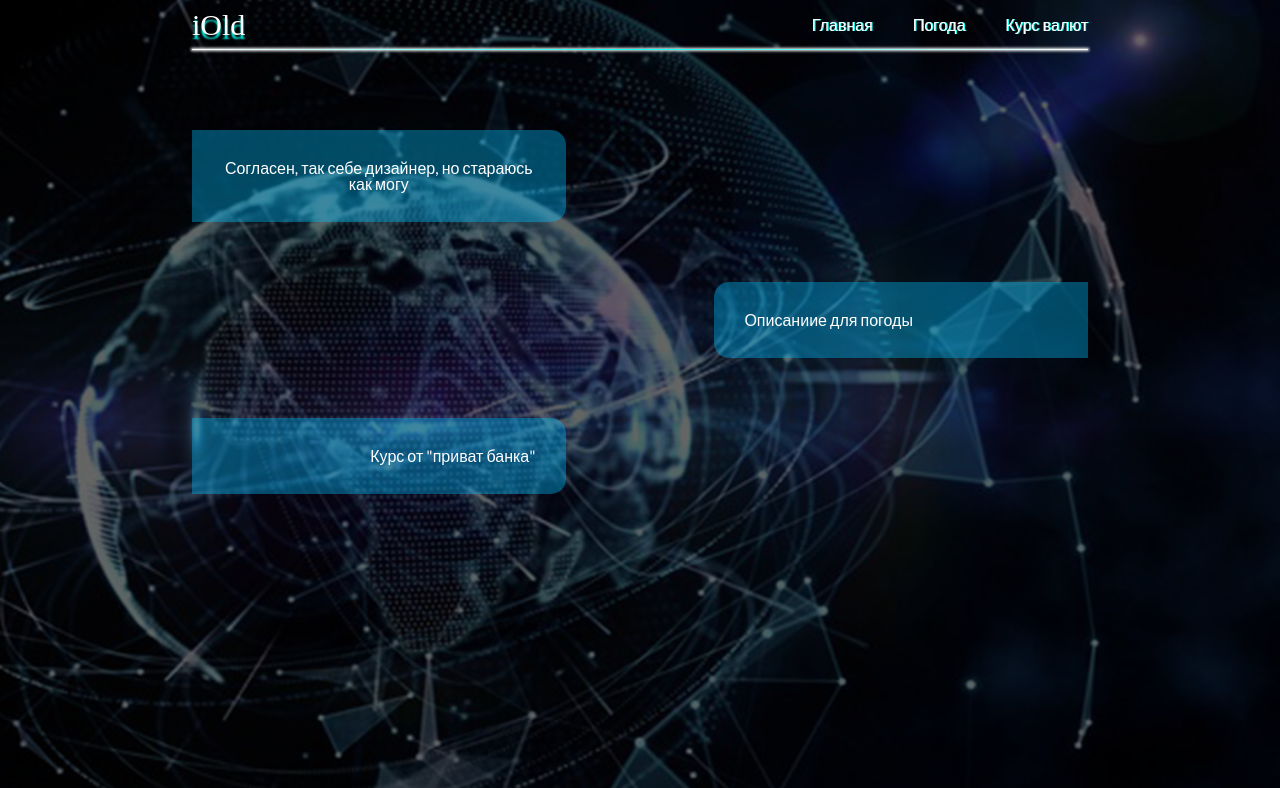
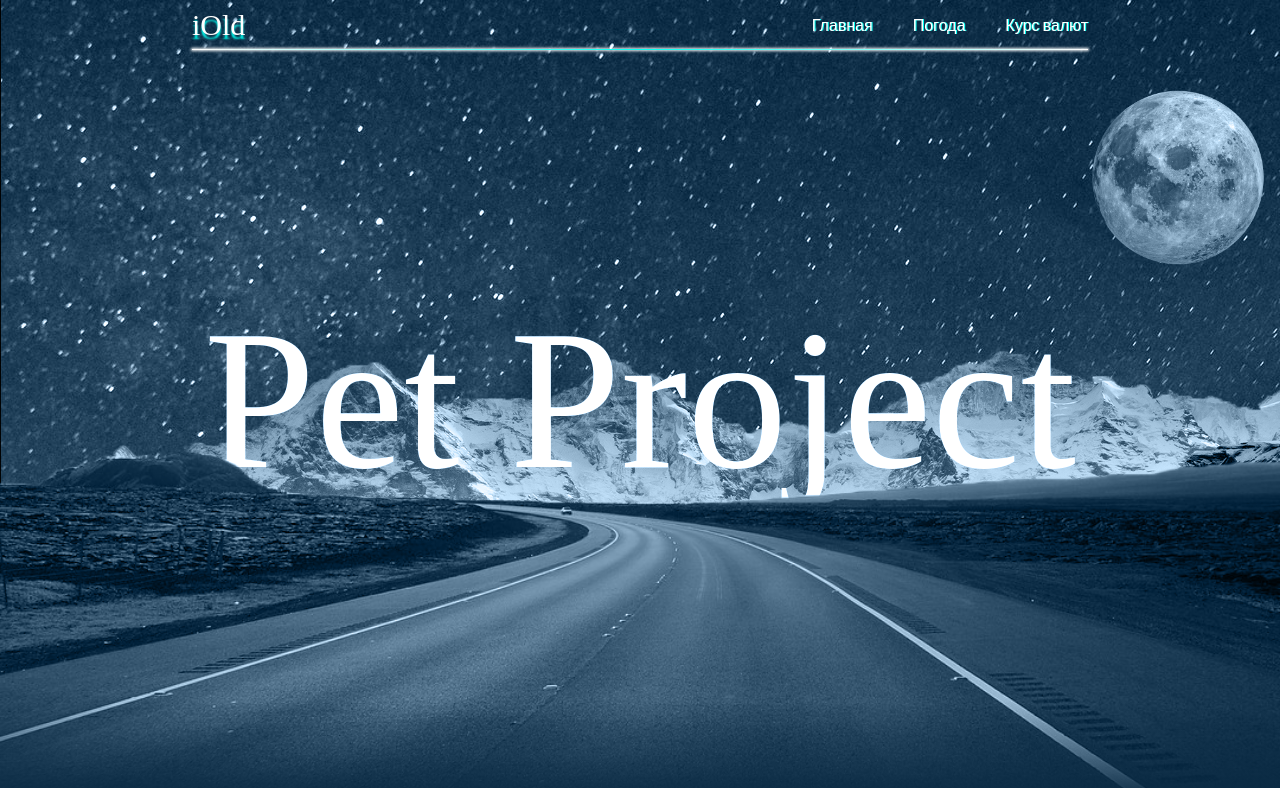
Before and after one commit to iOlld/firstReactApp, a React app in the folder my-app/: page / in a window 1280 px wide. Shown: the top 788 px of the page. Built offline with nearby package versions, Linux system fonts and the light colour scheme; a web font is replaced by a local one.

Commit message:
add parallax to home page

```diff
--- a/my-app/src/Footer/Footer.js
+++ b/my-app/src/Footer/Footer.js
@@ -11,7 +11,7 @@ class Footer extends React.Component {
     render() {
         return (
             <footer className="Footer">
-
+                <p>Footer в процессе</p>
             </footer>
         )
     }
--- a/my-app/src/Footer/Footer.scss
+++ b/my-app/src/Footer/Footer.scss
@@ -0,0 +1,7 @@
+.Footer{
+    background: grey;
+    p{
+        color: honeydew;
+        font-size: 25px;
+    }
+}
--- a/my-app/src/Header/Header.scss
+++ b/my-app/src/Header/Header.scss
@@ -14,7 +14,7 @@
     flex-wrap: wrap;
     justify-content: space-between;
     align-items: center;
-    z-index: 11;
+    z-index: 101; // далматинец
     padding: 10px 0px;
     // margin: 0px 10px;
 
--- a/my-app/src/Home/Home.js
+++ b/my-app/src/Home/Home.js
@@ -2,25 +2,63 @@ import React from 'react';
 import './Home.scss';
 
 class Home extends React.Component {
-    // constructor (props) {
-    //   super(props);
-    //   this.state = {
+    constructor (props) {
+        super(props);
+        this.itemRef = React.createRef();
+        this.bg = React.createRef();
+        this.moon = React.createRef();
+        this.mountain = React.createRef();
+        this.road = React.createRef();
+        this.text = React.createRef();
 
-    //   }
-    // }
+    }
+
+    componentDidMount() {
+        window.addEventListener('scroll', this.windowScroll);
+    }
+
+    componentWillUnmount() {
+        window.removeEventListener('scroll', this.windowScroll);
+    }
+
+
+    windowScroll = () => {
+        let scrollValue = window.scrollY;
+
+        this.bg.current.style.top = scrollValue * 0.5 + 'px';
+        this.moon.current.style.right = scrollValue * 0.5 + 'px';
+        // this.moon.current.style.left = -scrollValue * 0.5 + 'px';
+        // this.mountain.current.style.top = -scrollValue * 0.15 + 'px'; // Так было
+        this.mountain.current.style.top = -scrollValue * 0.05 + 'px';
+        // this.road.current.style.top = scrollValue * 0.1 + 'px';
+        this.road.current.style.top = scrollValue * 0.15 + 'px'; // Так было
+        this.text.current.style.top = scrollValue * 1 + 'px';
+    }
+
+
     render() {
+
         return (
-            <div className="Home">
-                <div className="Home__bg"></div>
+            <div className="Home" >
+                <div className="Home__wrap">
+                    {/* <div className="Home__bg"></div> */}
+
+                    <div className="picture bg" ref={this.bg}></div>
+                    <div className="picture moon" ref={this.moon}></div>
+                    <div className="picture mountain" ref={this.mountain}></div>
+                    <div className="picture road" ref={this.road}></div>
+                    <h1 className="Home__title" ref={this.text}>Pet Project</h1>
+
+                </div>
+
                 <div className="container">
-                    <div className="item__left">
+                        <div className="Home__description" ref={this.itemRef} >
                             <p>Согласен, так себе дизайнер, но стараюсь как могу</p>
                         </div>
-                    <div className="item__right">
+                        <div className="Home__description">
                             <p>Описаниие для погоды</p>
                         </div>
-                    <div className="item__left">
-                        {/* <p>Описаниие для курса валют</p> */}
+                        <div className="Home__description">
                             <p>
                                 Курс от "приват банка"
                             </p>
--- a/my-app/src/Home/Home.scss
+++ b/my-app/src/Home/Home.scss
@@ -1,63 +1,205 @@
-@import '../index.scss';
+// @import '../index.scss';
+
+// .Home{
+//     height: 1000px;
+//     @include bacgrounds (url('img/bgHome.jpg'));
+//     // @include bacgrounds (url('../img/bgHome.jpg'));
+
+
+//     &__bg{
+//         position: fixed;
+//         width: 100%;
+//         // height: 100%;
+//         height: 1000px;
+//         bottom: 0;
+//         background: url('../img/bgHome.jpg');
+//         background-position: bottom;
+//         background-size: cover;
+//         &::before{
+//             content: '';
+//             position: absolute;
+//             top: 0;
+//             left: 0;
+//             right: 0;
+//             bottom: 0;
+//             background: rgba(0, 0, 0, 0.6);
+//         }
+//     }
+
+//     .container{
+//         // display: block;
+
+//         .item__left{
+//             @include items;
+//             border-top-right-radius: 15px;
+//             border-bottom-right-radius: 15px;
+//             align-items: flex-end;
+//             // text-align: left;
+//             // left: 0;
+//             // display: block;
+//             // float: left;
+//         }
+
+//         .item__right{
+//             @include items;
+//             align-self: flex-end;
+//             align-items: flex-start;
+//             border-top-left-radius: 15px;
+//             border-bottom-left-radius: 15px;
+//             // right: 0;
+//             // display: block;
+//             // float: right;
+//         }
+//     }
+// }
+
+
+// @media screen and (max-width: 736px) {
+
+// 	.Home{
+
+//         &__wrap{
+//             margin: 0px 15px;
+//         }
+// 	}
+
+// }
+
+
+
+
 
 .Home{
-    @include bacgrounds (url('img/bgHome.jpg'));
-    // @include bacgrounds (url('../img/bgHome.jpg'));
+    background: #0a2a43;
+    // margin: 0 auto;
+    min-height: 1500px;
+    // min-height: 150vh;
 
+    &__wrap{
+        position: relative;
+        width: 100%;
+        height: 100vh;
+        overflow: hidden;
+        display: flex;
+        // flex-direction: column;
+        align-items: center;
+        justify-content: center;
 
-    &__bg{
-        position: fixed;
-        width: 100%;
-        height: 100%;
-        bottom: 0;
-        background: url('../img/bgHome.jpg');
-        background-position: bottom;
-        background-size: cover;
+        // // !!!!!!!!!!!!!!!!!!!!
+        .picture{
+            position: absolute;
+            top: 0;
+            // left: 0;
+            width: 100%;
+            height: 100%;
+
+            background-repeat: no-repeat;
+
+            // object-fit: cover; // Почитать за это свойство
+            // pointer-events: none; // Почитать за это свойство
+        }
+
+        .bg{
+            background: url('../img/bg.jpg');
+        }
+        .moon{
+            right: 0;
+            top: 10%;
+            background: url('../img/moon2.png');
+            width: 200px;
+            height: 200px;
+            background-size: cover;
+        }
+        .mountain{
+            background: url('../img/mountain.png');
+            background-size: cover;
+        }
+        .road{
+            background: url('../img/road2.png');
+            background-size: cover;
+            z-index: 2;
+        }
+
         &::before{
+            content: '';
+            position: absolute;
+            bottom: 0;
+            width: 100%;
+            height: 100px;
+            background: linear-gradient(to top, #0a2a43, transparent);
+            z-index: 100;
+        }
+
+        &::after{
             content: '';
             position: absolute;
             top: 0;
             left: 0;
-            right: 0;
-            bottom: 0;
-            background: rgba(0, 0, 0, 0.6);
+            width: 100%;
+            height: 100%;
+            background: #0a2a43;
+            z-index: 100;
+            mix-blend-mode: color;
         }
+
+    }
+
+
+
+    &__title{
+        font-family: 'Trade Winds', cursive;
+        position: relative;
+        color: #fff;
+        font-size: 200px;
+        z-index: 1;
     }
 
     .container{
-        // display: block;
+        margin: 0 auto;
+        padding: 100px 0px;
+    }
 
-        .item__left{
-            @include items;
-            border-top-right-radius: 15px;
-            border-bottom-right-radius: 15px;
-            align-items: flex-end;
-            // text-align: left;
-            // left: 0;
-            // display: block;
-            // float: left;
-        }
-
-        .item__right{
-            @include items;
-            align-self: flex-end;
-            align-items: flex-start;
-            border-top-left-radius: 15px;
-            border-bottom-left-radius: 15px;
-            // right: 0;
-            // display: block;
-            // float: right;
-        }
+    &__description{
+        color: #fff;
+        font-size: 25px;
+        padding: 20px;
     }
 }
 
 
-@media screen and (max-width: 736px) {
+
+// @media screen and (max-width: 1024px) {
+
+// 	.Home{
+
+//         // &__title{
+//         //     font-size: 80px;
+//         // }
+
+//         // .moon{
+//         //     background-position-x: 1240px;
+//         // }
+// 	}
+
+// }
+
+// @media screen and (max-width: 736px) {
+@media screen and (max-width: 1024px) {
 
 	.Home{
 
-        &__wrap{
-            margin: 0px 15px;
+        &__title{
+            font-size: 60px;
+        }
+
+        .moon{
+            // top: 20%;
+            width: 70px;
+            height: 70px;
+        }
+
+        .road{
+            background-position-x: center;
         }
 	}
 
```
Also changed, not shown: my-app/build/asset-manifest.json, my-app/build/index.html, my-app/build/service-worker.js, my-app/build/static/media/bgHome.328760e7.jpg (deleted), my-app/src/img/bg.jpg (added), my-app/src/img/moon.png (added), my-app/src/img/moon2.png (added), my-app/src/img/mountain.png (added), my-app/src/img/road2.png (added), my-app/src/index.scss (indentation only), 2 other files. Lines whose indentation alone changed are shown as unchanged.
